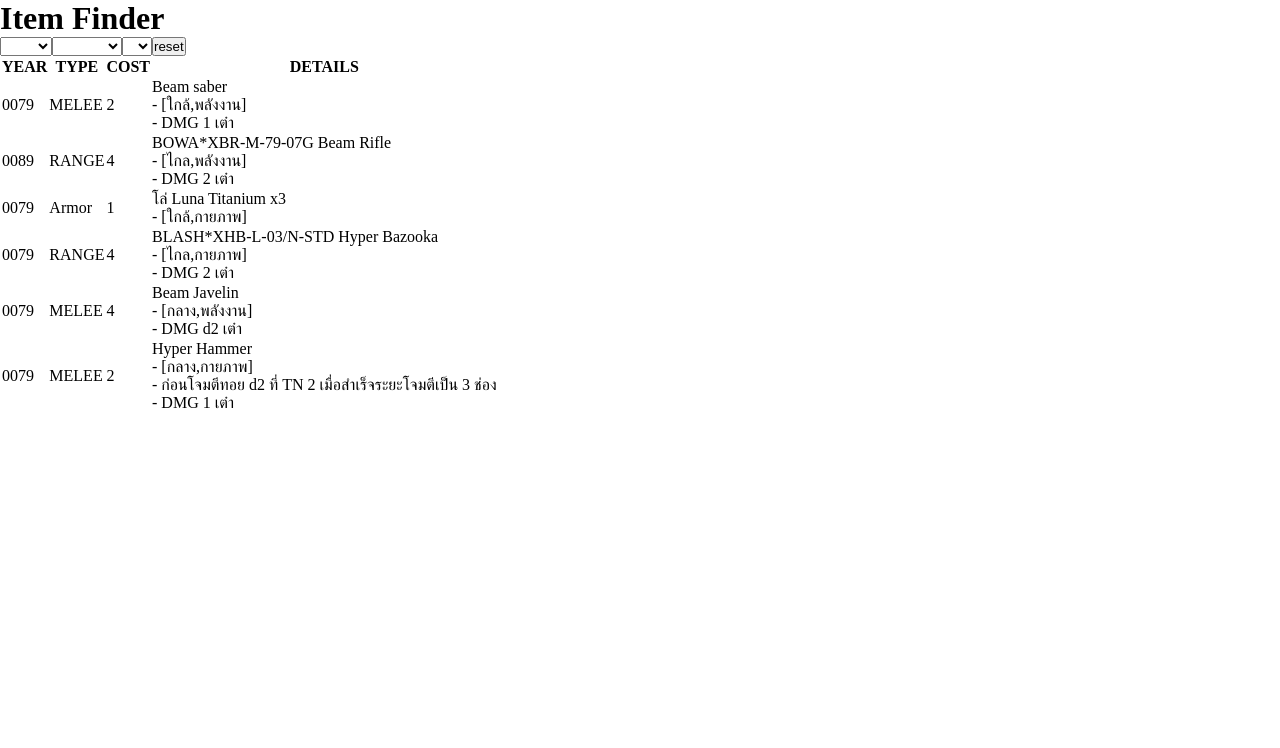
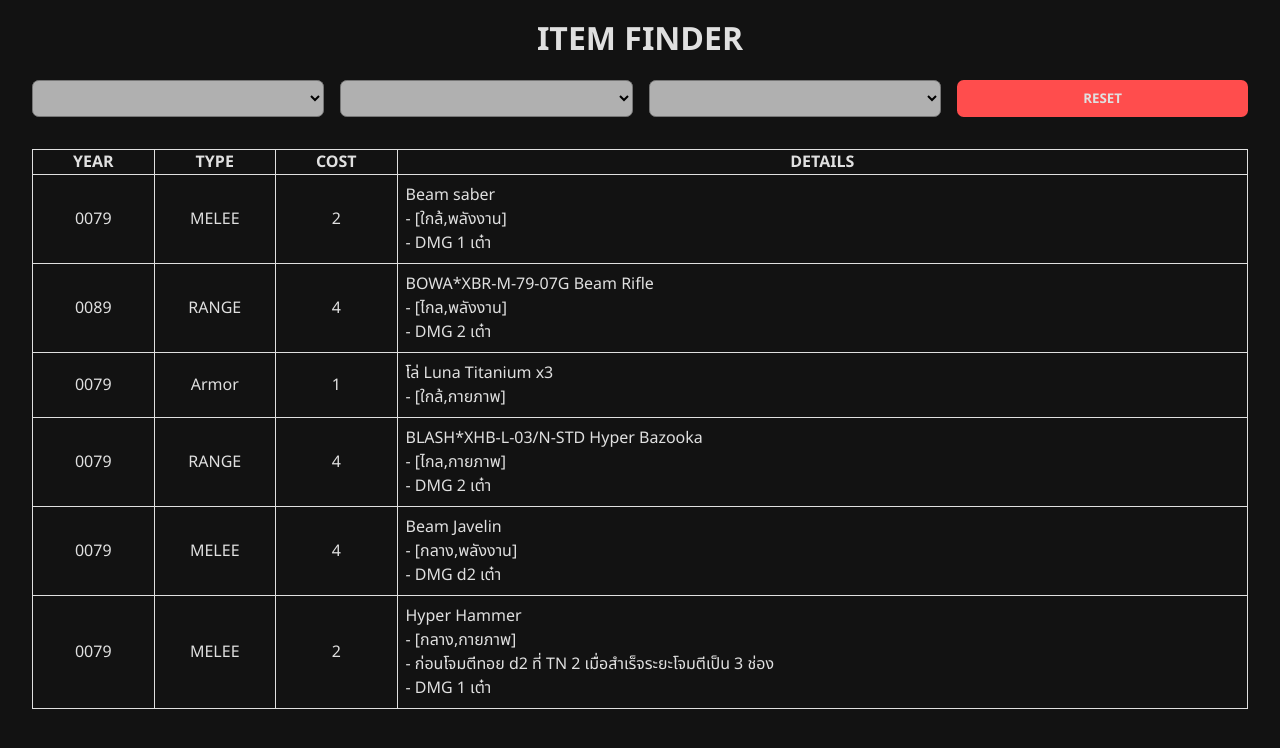
Before and after one commit to 3xbun/brw-item-finder, a Vue app: page / in a window 1280 px wide. Shown: the top 748 px of the page. Built offline with nearby package versions, Linux system fonts and the light colour scheme.

Commit message:
Finish css

```diff
--- a/src/App.vue
+++ b/src/App.vue
@@ -1,6 +1,6 @@
 <template>
-  <div>
-    <h1>Item Finder</h1>
+  <div class="container">
+    <h1>ITEM FINDER</h1>
     <div class="filter">
       <select name="year" id="year" v-model="filter.year">
         <option v-for="y in year" :value="y">{{ y }}</option>
@@ -16,7 +16,7 @@
         type: '',
         cost: '',
         details: ''
-      }">reset</button>
+      }">RESET</button>
     </div>
 
     <table v-if="filteredItems.length > 0">
@@ -88,7 +88,7 @@ const year = computed(() => {
     }
   });
 
-  return year;
+  return year.sort((a, b) => a - b);
 })
 
 const type = computed(() => {
@@ -112,7 +112,7 @@ const cost = computed(() => {
     }
   });
 
-  return cost;
+  return cost.sort((a, b) => a - b);;
 })
 </script>
 
--- a/src/style.css
+++ b/src/style.css
@@ -1,5 +1,81 @@
+@import url('https://fonts.googleapis.com/css2?family=Noto+Sans+Thai:wght@100..900&display=swap');
+
 * {
   padding: 0;
   margin: 0;
   box-sizing: border-box;
+  font-family: "Noto Sans Thai", serif;
 }
+
+body {
+  background-color: #121212;
+  color: #E0E0E0;
+}
+
+.container {
+  width: 95vw;
+  margin: auto;
+  padding-top: 1em;
+  padding-bottom: 2em;
+}
+
+h1 {
+  text-align: center;
+}
+
+.filter {
+  width: 100%;
+  display: flex;
+  justify-content: space-around;
+  gap: 1em;
+  margin: 1em 0 2em;
+}
+
+.filter select,
+button {
+  background-color: #B0B0B0;
+  padding: .5em;
+  border-radius: .5em;
+  width: 100%;
+  cursor: pointer;
+  text-align: center;
+}
+
+button {
+  background-color: #FF4D4D;
+  border: none;
+  color: #E0E0E0;
+  font-weight: bold;
+}
+
+table {
+  width: 100%;
+  border-collapse: collapse;
+}
+
+table,
+th,
+td {
+  border: 1px solid;
+}
+
+td {
+  text-align: center;
+}
+
+td:last-child {
+  text-align: left;
+}
+
+th {
+  width: 10%;
+}
+
+th:last-child {
+  width: 70%;
+}
+
+td {
+  padding: .5em;
+  ;
+}
```
